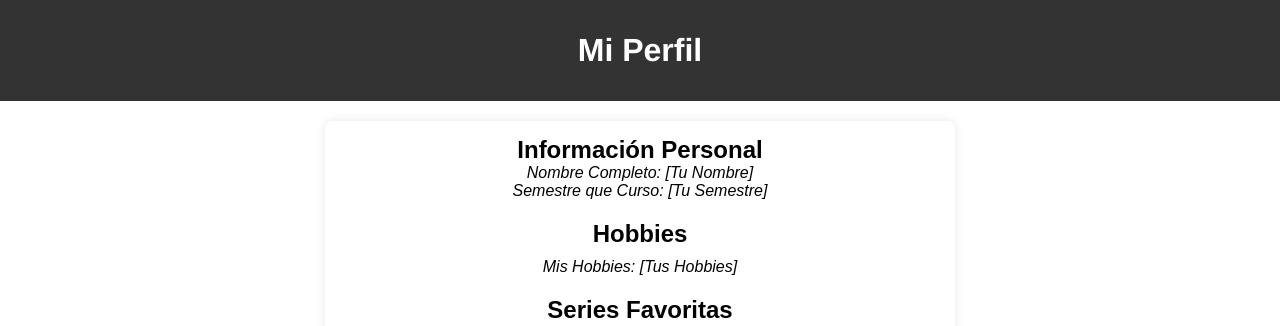
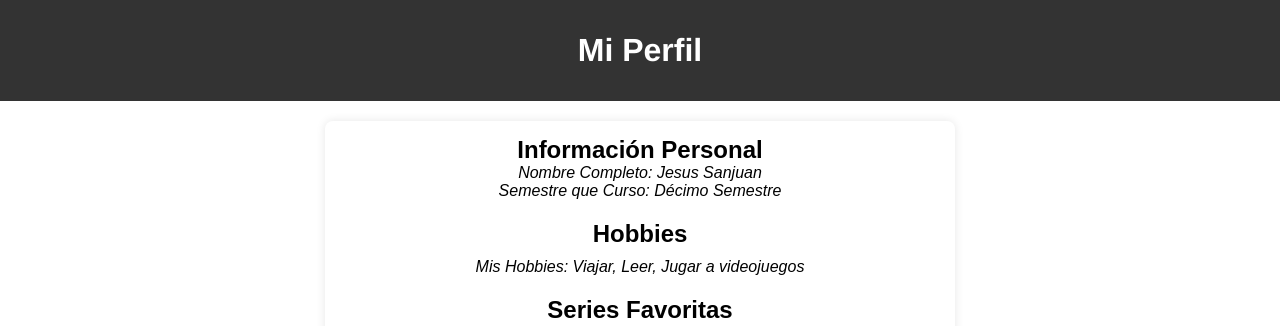
Before and after one commit to Jsanjuan23/buenas_practicas_act, a React (Create React App) app: page / in a window 1280 px wide. Shown: the top 326 px of the page. Built offline with nearby package versions, Linux system fonts and the light colour scheme.

Commit message:
corrigiendo informacion

```diff
--- a/src/Principal.jsx
+++ b/src/Principal.jsx
@@ -11,11 +11,11 @@ const Principal = () => {
         <div style={{ display: 'flex', justifyContent: 'center', padding: '20px', backgroundColor: '#fff' }}>
           <div style={{ width: '600px', padding: '15px', borderRadius: '8px', boxShadow: '0 0 10px rgba(0, 0, 0, 0.1)' }}>
             <h2 style={{ margin: '0', fontSize: '1.5em', fontWeight: 'bold' }}>Información Personal</h2>
-            <p style={{ margin: '0', fontSize: '1em', fontStyle: 'italic' }}>Nombre Completo: [Tu Nombre]</p>
-            <p style={{ margin: '0', fontSize: '1em', fontStyle: 'italic' }}>Semestre que Curso: [Tu Semestre]</p>
+            <p style={{ margin: '0', fontSize: '1em', fontStyle: 'italic' }}>Nombre Completo: Jesus Sanjuan</p>
+            <p style={{ margin: '0', fontSize: '1em', fontStyle: 'italic' }}>Semestre que Curso: Décimo Semestre</p>
 
             <h2 style={{ margin: '20px 0 10px', fontSize: '1.5em', fontWeight: 'bold' }}>Hobbies</h2>
-            <p style={{ margin: '0', fontSize: '1em', fontStyle: 'italic' }}>Mis Hobbies: [Tus Hobbies]</p>
+            <p style={{ margin: '0', fontSize: '1em', fontStyle: 'italic' }}>Mis Hobbies: Viajar, Leer, Jugar a videojuegos</p>
 
             <h2 style={{ margin: '20px 0 10px', fontSize: '1.5em', fontWeight: 'bold' }}>Series Favoritas</h2>
             <div>
```
